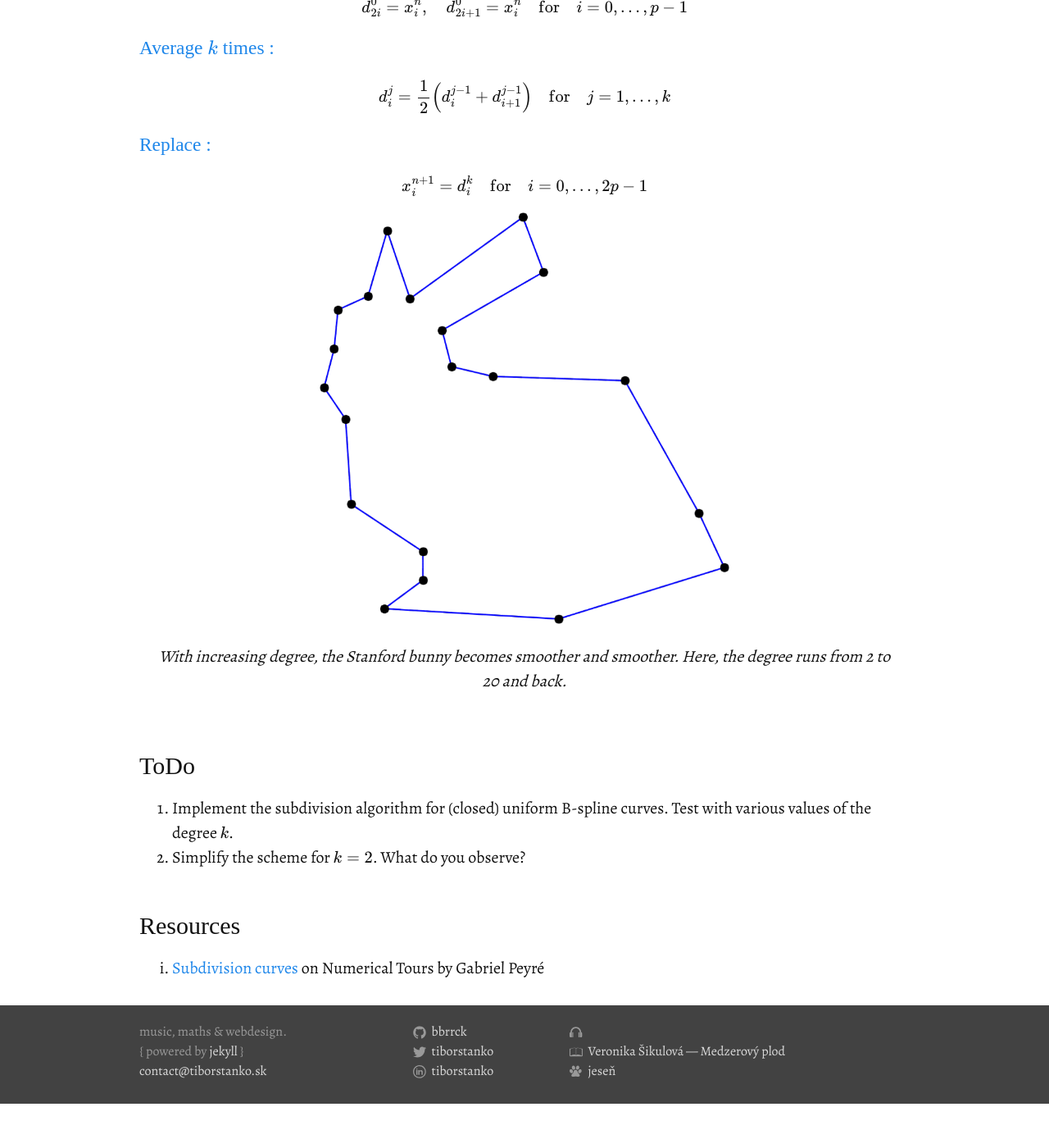
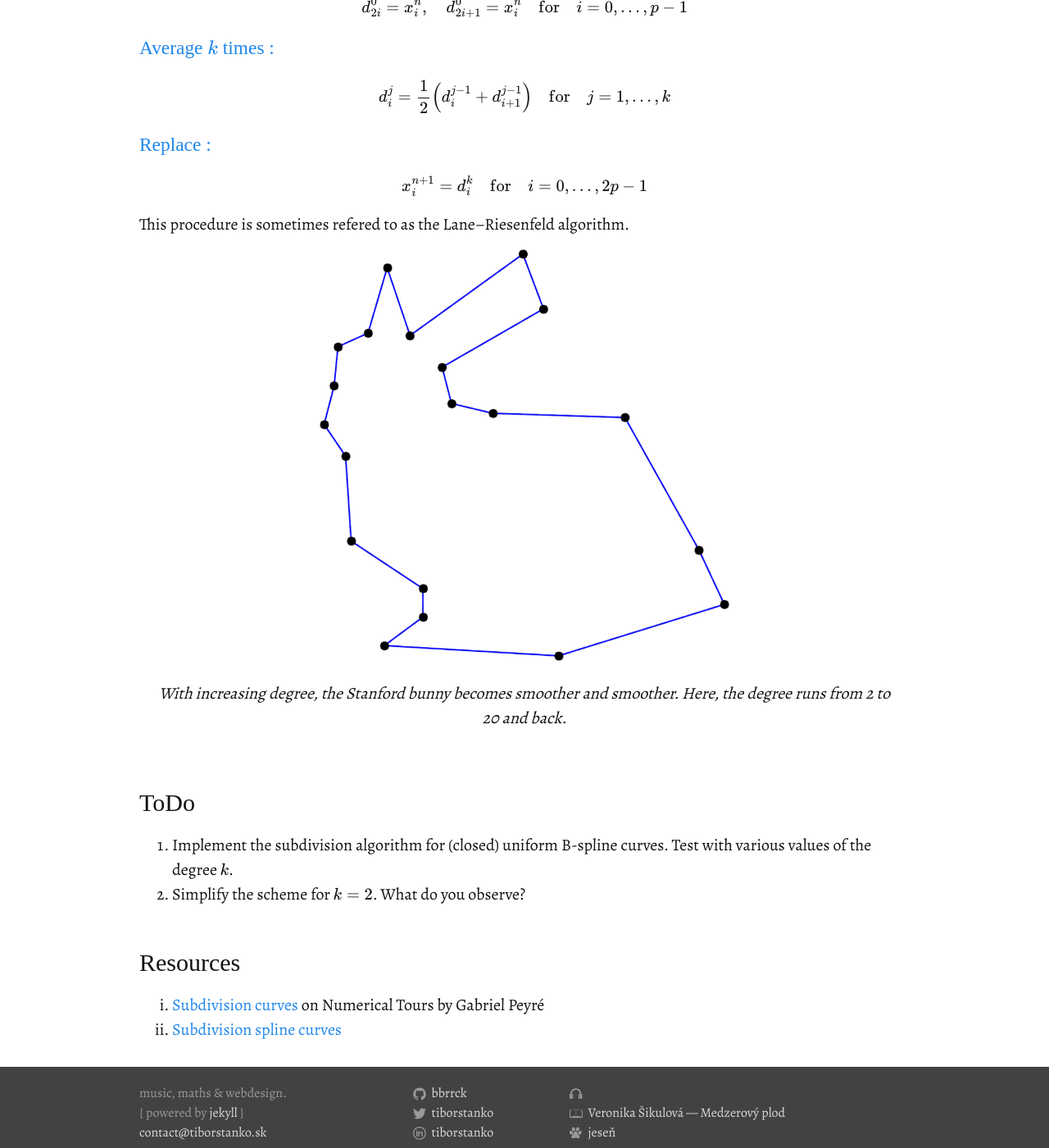
Before and after one commit to bbrrck/bbrrck.github.io, a Jekyll site: the page built from teaching/geo-num-2016/tp5.md, in a window 1280 px wide and 1400 px high, scrolled down 1248 px. Shown: the whole window at 82% size. Built offline with Jekyll 4.4.1, drawn with Linux system fonts in a browser that asks for light colours; some web fonts are replaced; formulas are drawn with MathJax 3; before the commit the page ends 2596 px from its top, so only the background shows below that.

Commit message:
TP5 modified

```diff
--- a/teaching/geo-num-2016/tp5.md
+++ b/teaching/geo-num-2016/tp5.md
@@ -33,7 +33,6 @@ have a look at the [basis](tp3.html#uniform_bspline_basis) induced by such vecto
 Your today's task will be to implement these *uniform B-splines* as subdivision curves.
 
 ## Subdivision algorithm
-
 For a given degree $k$, the following constitutes one subdivision step
 passing from a polygon with $p$ points
     $\left\lbrace x_i^n \right\rbrace_{i=0}^{p-1}$
@@ -61,6 +60,9 @@ $$
 x_i^{n+1} = d_i^k  \quad \text{for} \quad i=0,\dots,2p-1
 $$
 
+
+This procedure is sometimes refered to as the Lane–Riesenfeld algorithm.
+
 {:.img500}
 ![bunny](/assets/geo-num-2016/uniform_bunny.gif)
 
@@ -76,3 +78,4 @@ With increasing degree, the Stanford bunny becomes smoother and smoother. Here,
 
 {:.resources}
 * [Subdivision curves](http://www.numerical-tours.com/matlab/meshwav_1_subdivision_curves/) on Numerical Tours by Gabriel Peyré
+* [Subdivision spline curves](https://www.ibiblio.org/e-notes/Splines/subdivision.html)
```
Also changed, not shown: 1 other file.
